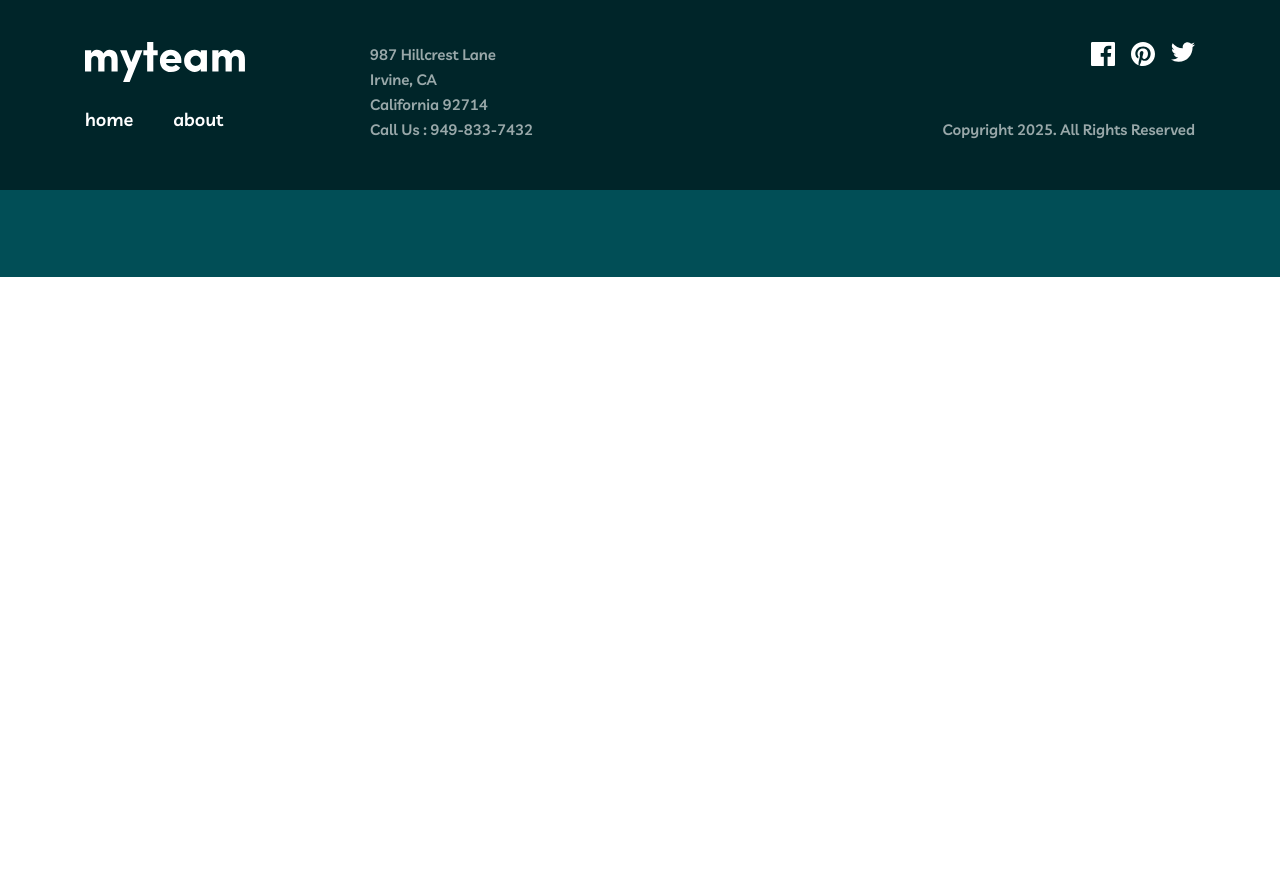
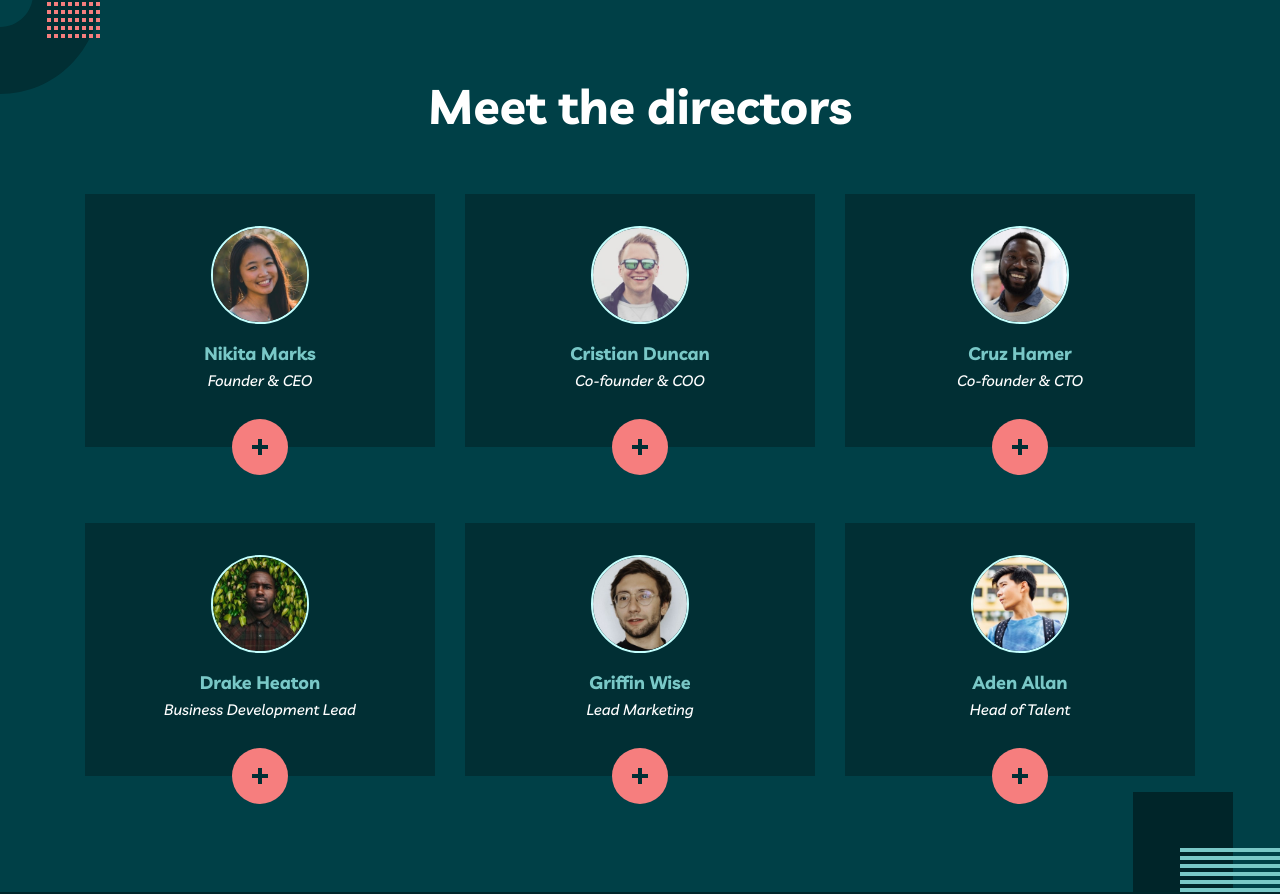
Before and after one commit to AbroShahzeb/my-team-landing, a React (Vite) app: page /about in a window 1280 px wide. Shown: the part 523-1417 px from the top of the page. Before the commit the page ends 800 px from the top, so only its background shows below. Built offline with nearby package versions, Linux system fonts and the light colour scheme.

Commit message:
Directors section done

```diff
--- /dev/null
+++ b/src/assets/svgIconComponents/IconLinkedin.jsx
@@ -0,0 +1,15 @@
+export const IconLinkedin = ({ className = "" }) => {
+  return (
+    <svg
+      xmlns="http://www.w3.org/2000/svg"
+      width="20"
+      height="20"
+      className={className}
+    >
+      <path
+        fill="currentColor"
+        d="M18 0H2C.9 0 0 .9 0 2v16c0 1.1.9 2 2 2h16c1.1 0 2-.9 2-2V2c0-1.1-.9-2-2-2zM6 17H3V8h3v9zM4.5 6.3c-1 0-1.8-.8-1.8-1.8s.8-1.8 1.8-1.8 1.8.8 1.8 1.8-.8 1.8-1.8 1.8zM17 17h-3v-5.3c0-.8-.7-1.5-1.5-1.5s-1.5.7-1.5 1.5V17H8V8h3v1.2c.5-.8 1.6-1.4 2.5-1.4 1.9 0 3.5 1.6 3.5 3.5V17z"
+      />
+    </svg>
+  );
+};
--- /dev/null
+++ b/src/pages/about/components/directorsSection/components/directorCard/index.jsx
@@ -0,0 +1,62 @@
+import { useState } from "react";
+import iconCross from "../../../../../../assets/icon-cross.svg";
+import { IconTwitter } from "../../../../../../assets/svgIconComponents";
+import { IconLinkedin } from "../../../../../../assets/svgIconComponents/IconLinkedin";
+
+export const DirectorCard = ({ director }) => {
+  const [detailOpen, setDetailOpen] = useState(false);
+
+  return (
+    <div className="px-6 pt-8 pb-[56px] bg-secondary-sacremento-state-green flex flex-col gap-4 items-center text-center text-white relative min-h-[253px] max-h-[253px] lg:w-full">
+      {detailOpen ? (
+        <div>
+          <div>
+            <h4 className="text-b1 font-bold text-secondary-reptaure-blue">
+              {director.name}
+            </h4>
+            <p className="text-b2 font-semibold mt-2 max-w-[234px] mx-auto">
+              {director.quote}
+            </p>
+          </div>
+          <div className="flex items-center gap-4 justify-center mt-6">
+            <div className="hover:text-primary-light-coral">
+              <IconTwitter />
+            </div>
+            <div className="hover:text-primary-light-coral">
+              <IconLinkedin />
+            </div>
+          </div>
+        </div>
+      ) : (
+        <>
+          {" "}
+          <div>
+            <img
+              src={director.avatar}
+              alt={`${director.name} avatar`}
+              className="size-[98px] rounded-full border-2 border-[#C4FFFE]"
+            />
+          </div>
+          <div>
+            <h4 className="text-b1 font-bold text-secondary-reptaure-blue">
+              {director.name}
+            </h4>
+            <p className="text-b2 font-medium italic">{director.position}</p>
+          </div>
+        </>
+      )}
+      <button
+        className={`size-[56px] rounded-full flex items-center justify-center absolute left-1/2 bottom-0 -translate-x-1/2 translate-y-1/2 ${
+          detailOpen ? "bg-secondary-reptaure-blue" : "bg-primary-light-coral "
+        }`}
+        onClick={() => setDetailOpen((prev) => !prev)}
+      >
+        <img
+          src={iconCross}
+          alt="Add Icon"
+          className={`${detailOpen ? "rotate-45" : "rotate-0"}`}
+        />
+      </button>
+    </div>
+  );
+};
--- /dev/null
+++ b/src/pages/about/components/directorsSection/components/directorsList/index.jsx
@@ -0,0 +1,68 @@
+import avatarNikita from "../../../../../../assets/avatar-nikita.jpg";
+import avatarChristian from "../../../../../../assets/avatar-christian.jpg";
+import avatarCruz from "../../../../../../assets/avatar-cruz.jpg";
+import avatarDrake from "../../../../../../assets/avatar-drake.jpg";
+import avatarGriffin from "../../../../../../assets/avatar-griffin.jpg";
+import avatarAden from "../../../../../../assets/avatar-aden.jpg";
+import { DirectorCard } from "../directorCard";
+
+const directorsData = [
+  {
+    id: 0,
+    avatar: avatarNikita,
+    name: "Nikita Marks",
+    position: "Founder & CEO",
+    quote:
+      "“It always amazes me how much talent there is in every corner of the globe.”",
+  },
+  {
+    id: 1,
+    avatar: avatarChristian,
+    name: "Cristian Duncan",
+    position: "Co-founder & COO",
+    quote:
+      "“Distributed teams required unique processes. You need to approach work in a new way.”",
+  },
+  {
+    id: 2,
+    avatar: avatarCruz,
+    name: "Cruz Hamer",
+    position: "Co-founder & CTO",
+    quote:
+      " “Technology is at the forefront of enabling distributed teams. That's where we come in.”",
+  },
+  {
+    id: 3,
+    avatar: avatarDrake,
+    name: "Drake Heaton",
+    position: "Business Development Lead",
+    quote:
+      "“Hiring similar people from similar backgrounds is a surefire way to stunt innovation.”",
+  },
+  {
+    id: 4,
+    avatar: avatarGriffin,
+    name: "Griffin Wise",
+    position: "Lead Marketing",
+    quote:
+      "“Unique perspectives shape unique products, which is what you need to survive these days.”",
+  },
+  {
+    id: 5,
+    avatar: avatarAden,
+    name: "Aden Allan",
+    position: "Head of Talent",
+    quote:
+      " “Empowered teams create truly amazing products. Set the north star and let them follow it.”",
+  },
+];
+
+export const DirectorsList = () => {
+  return (
+    <div className="flex flex-col gap-[52px] md:grid md:grid-cols-[281px_281px] md:grid-rows-[253px_253px_253px] md:gap-x-[11px] md:gap-y-[76px] md:justify-center lg:grid-cols-[repeat(3,_1fr)] lg:grid-rows-[253px_253px] lg:gap-x-[30px] lg:gap-y-[76px] xl:max-w-[1110px] xl:mx-auto xl:px-0 xl:w-[1110px]">
+      {directorsData.map((director) => (
+        <DirectorCard director={director} key={director.id} />
+      ))}
+    </div>
+  );
+};
--- /dev/null
+++ b/src/pages/about/components/directorsSection/components/index.js
@@ -0,0 +1,4 @@
+import { DirectorCard } from "./directorCard";
+import { DirectorsList } from "./directorsList";
+
+export { DirectorCard, DirectorsList };
--- /dev/null
+++ b/src/pages/about/components/directorsSection/index.jsx
@@ -0,0 +1,30 @@
+import { DirectorsList } from "./components";
+3;
+import bgPattern1 from "../../../../assets/bg-pattern-about-2-contact-1.svg";
+import bgPattern2 from "../../../../assets/bg-pattern-home-4-about-3.svg";
+
+export const DirectorsSection = () => {
+  return (
+    <section className="px-6 pt-[88px] pb-[116px] relative overflow-hidden bg-secondary-deep-jungle-green">
+      {/* Background Pattern */}
+      <div className="absolute top-0 left-0 -translate-x-1/2 -translate-y-1/2">
+        <img src={bgPattern1} alt="Background Pattern 1" />
+      </div>
+      <div className="absolute bottom-0 right-0">
+        <img src={bgPattern2} alt="Background Pattern 2" />
+      </div>
+
+      <div className="relative z-10 flex flex-col gap-12 lg:gap-16">
+        {/* Heading */}
+        <div>
+          <h2 className="text-[32px] leading-[32px] lg:text-[48px] lg:leading-[48px] font-bold text-primary-white text-center">
+            Meet the directors
+          </h2>
+        </div>
+
+        {/* Directors List */}
+        <DirectorsList />
+      </div>
+    </section>
+  );
+};
--- a/src/pages/about/components/index.js
+++ b/src/pages/about/components/index.js
@@ -1,3 +1,4 @@
 import { Hero } from "./hero";
+import { DirectorsSection } from "./directorsSection";
 
-export { Hero };
+export { Hero, DirectorsSection };
--- a/src/pages/about/index.jsx
+++ b/src/pages/about/index.jsx
@@ -1,9 +1,10 @@
-import { Hero } from "./components";
+import { DirectorsSection, Hero } from "./components";
 
 export const About = () => {
   return (
     <>
       <Hero />
+      <DirectorsSection />
     </>
   );
 };
```
